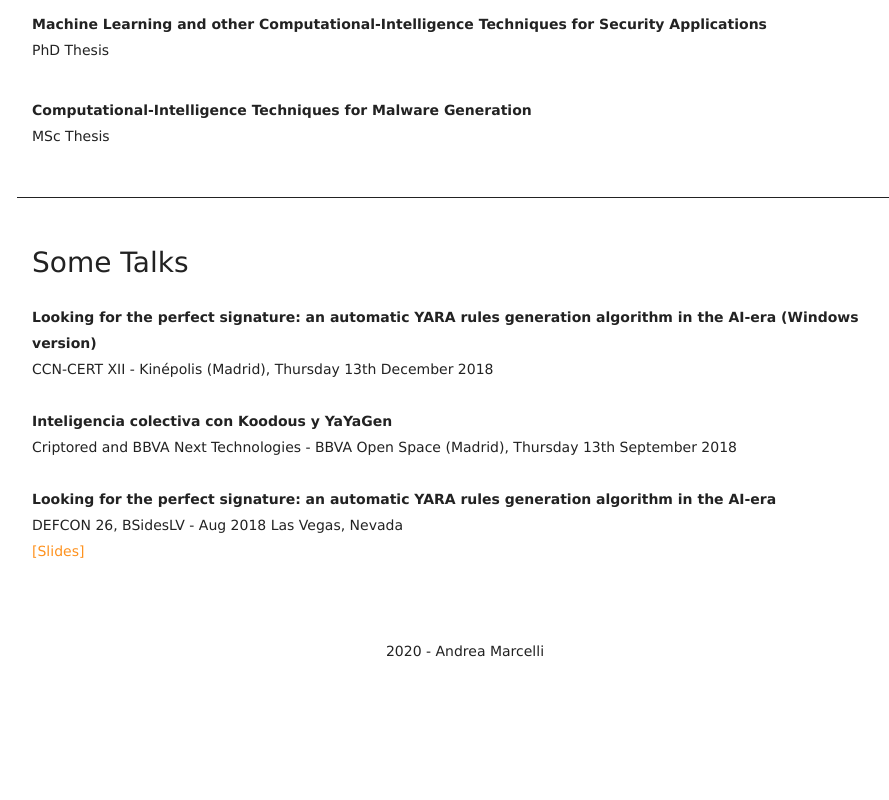
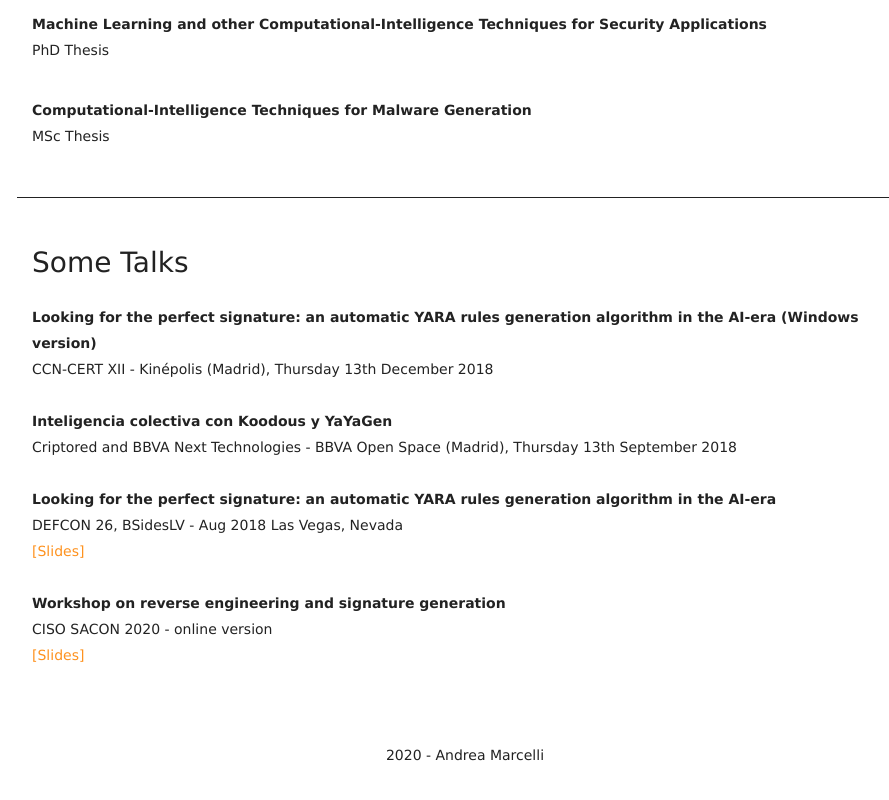
Before and after one commit to jimmy-sonny/jimmy-sonny.github.io, a plain HTML site: page index.html in a window 1280 px wide. Shown: the part 1274-2074 px from the top of the page, without its empty margins (175-1064 px from the left). Before the commit the page ends 1994 px from the top, so only its background shows below. Drawn offline with Linux system fonts and the light colour scheme.

Commit message:
Added SACON workshop info

```diff
--- a/index.html
+++ b/index.html
@@ -202,6 +202,12 @@
                     <br><a href="https://github.com/jimmy-sonny/LasVegas18/raw/master/Looking%20for%20the%20perfect%20signature_%20an%20automatic%20YARA%20rules%20generation%20algorithm%20in%20the%20AI-era.pdf">[Slides]</a>
                 </p>
                 <br>
+                <p>
+                    <b>Workshop on reverse engineering and signature generation</b>
+                    <br>CISO SACON 2020 - online version
+                    <br><a href="https://github.com/jimmy-sonny/SACON-2020/blob/master/slides/CISO2020_Marcelli.pdf">[Slides]</a>
+                </p>
+                <br>
             </div>
         </div>
     </div>
```
